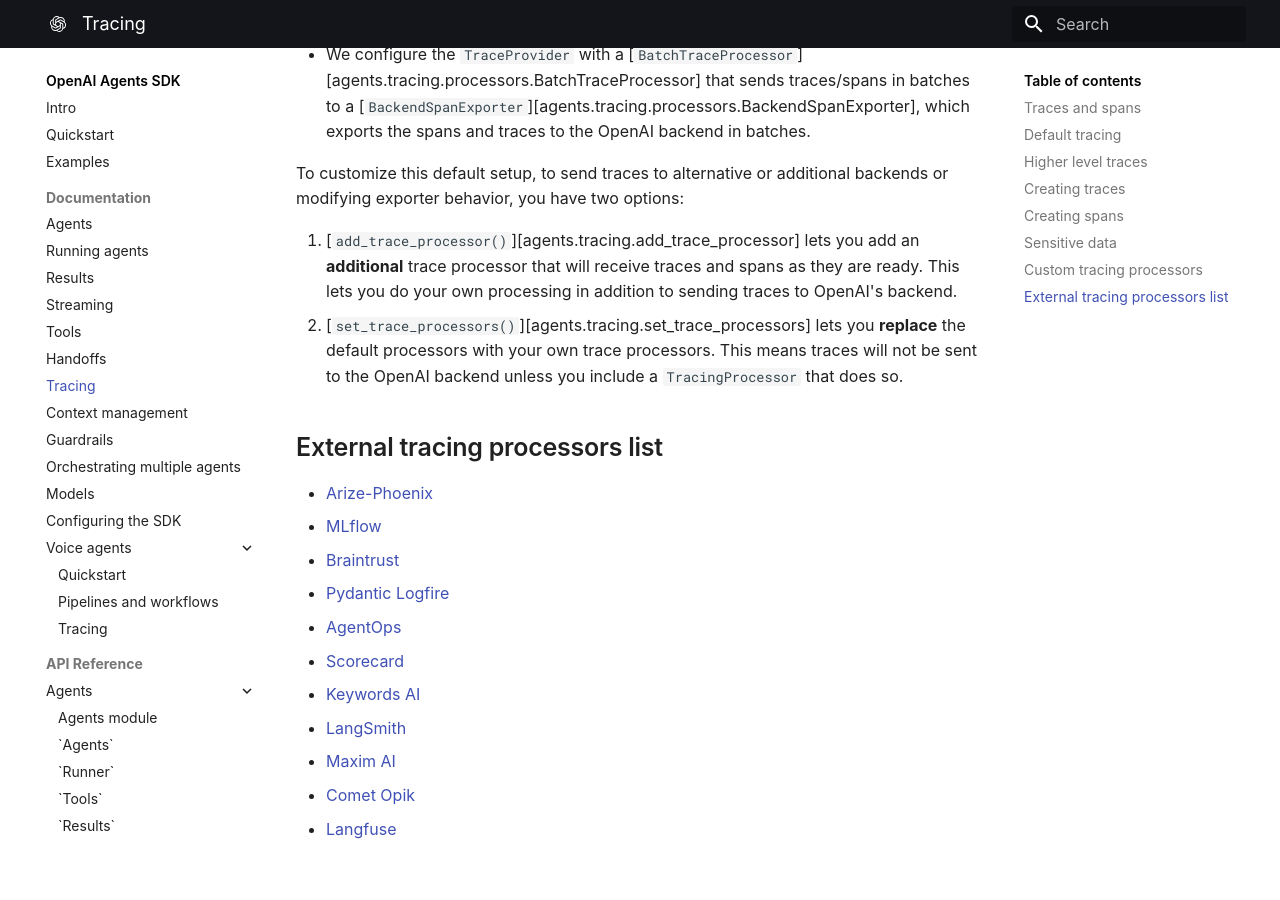
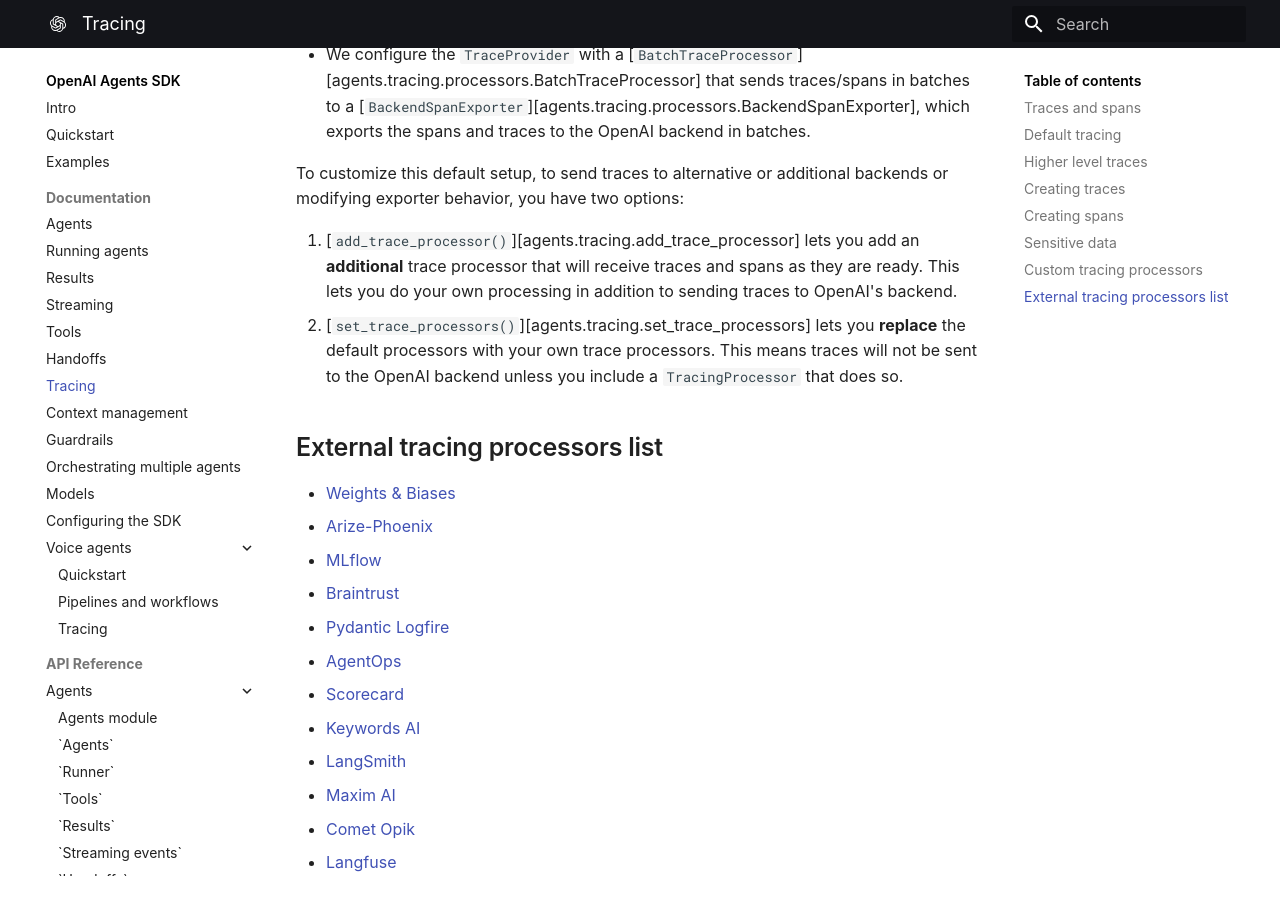
Before and after one commit to Radoslaw-Lisowski/openai-agents-python, an MkDocs documentation site: the page built from docs/tracing.md, in a window 1280 px wide and 900 px high, scrolled down 3337 px. Built offline with MkDocs 1.6.1 and Material for MkDocs 9.7.7, drawn with Linux system fonts in a browser that asks for light colours; some web fonts are replaced; before the commit the page ends 4203 px from its top, so only the background shows below that.

Commit message:
Add Weights & Biases to tracing docs

```diff
--- a/docs/tracing.md
+++ b/docs/tracing.md
@@ -99,6 +99,7 @@ To customize this default setup, to send traces to alternative or additional bac
 
 ## External tracing processors list
 
+-   [Weights & Biases](https://weave-docs.wandb.ai/guides/integrations/openai_agents)
 -   [Arize-Phoenix](https://docs.arize.com/phoenix/tracing/integrations-tracing/openai-agents-sdk)
 -   [MLflow](https://mlflow.org/docs/latest/tracing/integrations/openai-agent)
 -   [Braintrust](https://braintrust.dev/docs/guides/traces/integrations#openai-agents-sdk)
```
